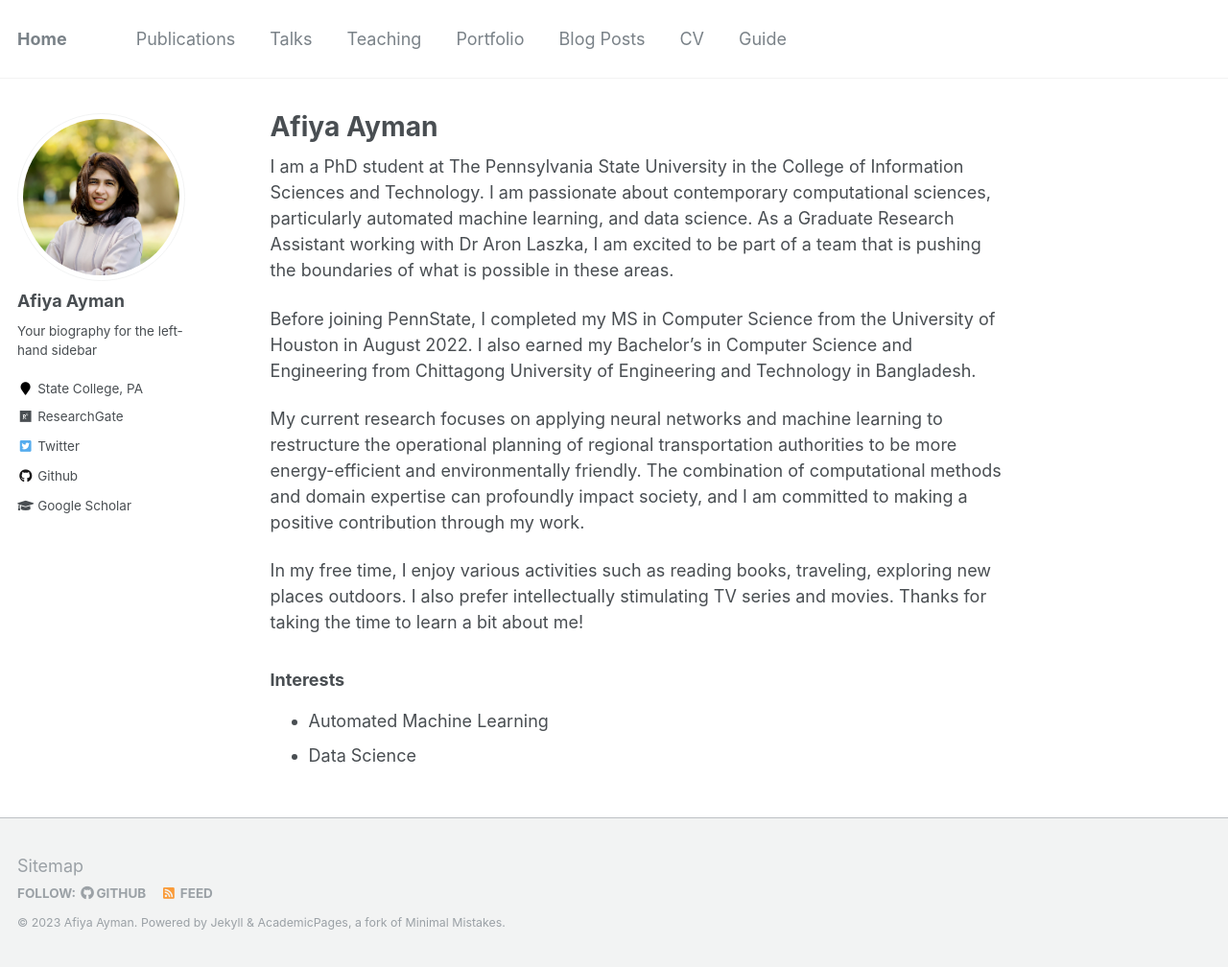
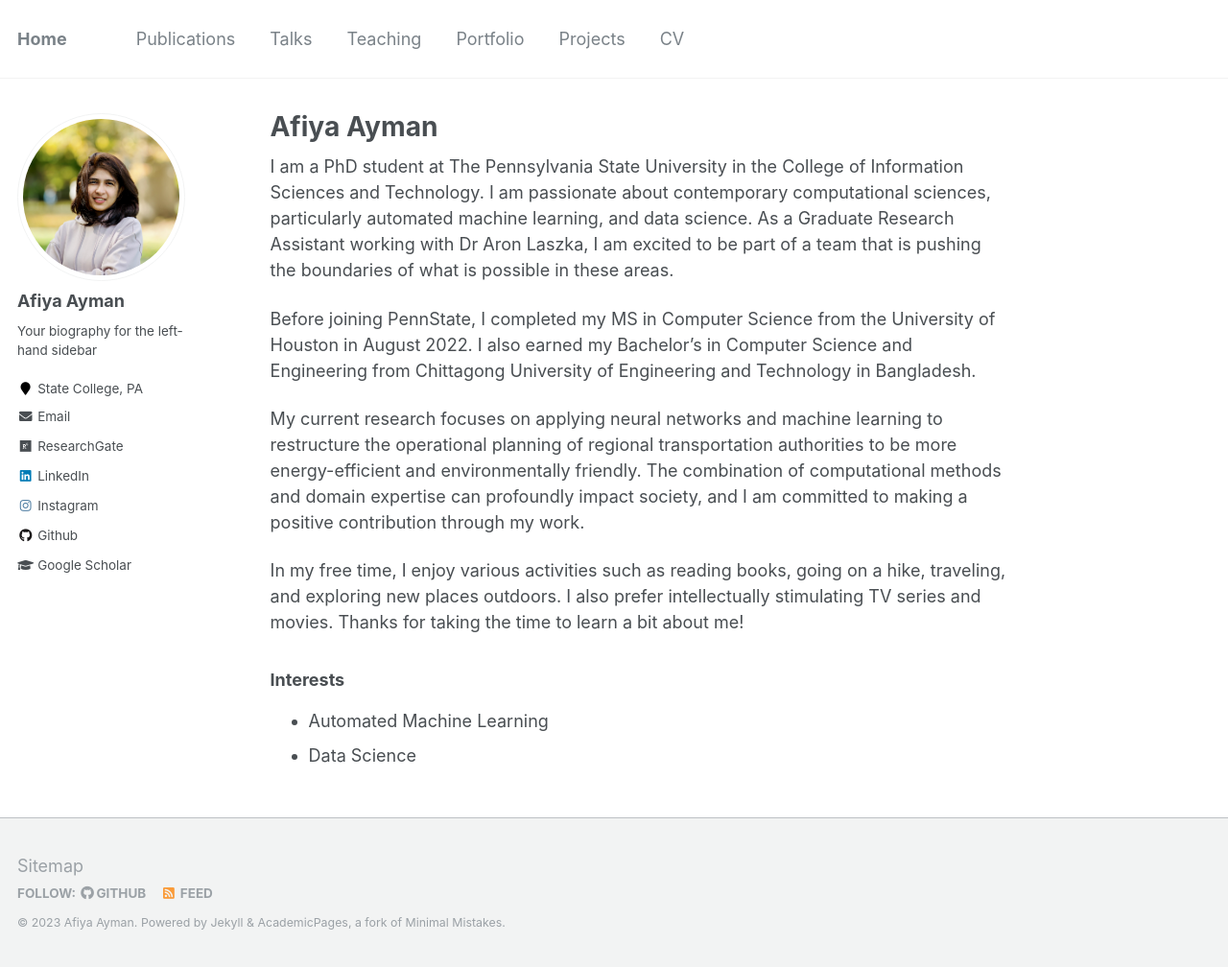
Before and after one commit to AfiyaAyman/AfiyaAyman.github.io, a Jekyll site: the page built from _pages/about.md, in a window 1280 px wide and 1008 px high. Shown: the whole window at 96% size. Built offline with Jekyll 4.4.1, drawn with Linux system fonts in a browser that asks for light colours; part of the change alters nothing that is shown.

Commit message:
Updated About-Me

```diff
--- a/_config.yml
+++ b/_config.yml
@@ -87,7 +87,7 @@ author:
   employer         :
   pubmed           : #"https://www.ncbi.nlm.nih.gov/pubmed/?term=john+snow"
   googlescholar    : "https://scholar.google.com/citations?user=jlVaN9IAAAAJ&hl=en"
-  email            :
+  email            : "afiya.ayman17@gmail.com"
   researchgate     :  https://www.researchgate.net/profile/Afiya-Ayman
   uri              :
   bitbucket        :
@@ -99,17 +99,17 @@ author:
   github           : "AfiyaAyman"
   google_plus      :
   keybase          :
-  instagram        :
+  instagram        : "https://www.instagram.com/ayman_abstractagram/"
   impactstory      : #"https://profiles.impactstory.org/u/xxxx-xxxx-xxxx-xxxx"
   lastfm           :
-  linkedin         :
+  linkedin         : "https://www.linkedin.com/in/afiya-ayman-a77281112/"
   orcid            : #"http://orcid.org/yourorcidurl"
   pinterest        :
   soundcloud       :
   stackoverflow    : # http://stackoverflow.com/users/123456/username
   steam            :
   tumblr           :
-  twitter          : "replacethistwitterhandle"
+  twitter          : #"replacethistwitterhandle"
   vine             :
   weibo            :
   xing             :
--- a/_data/navigation.yml
+++ b/_data/navigation.yml
@@ -12,11 +12,14 @@ main:
   - title: "Portfolio"
     url: /portfolio/
 
-  - title: "Blog Posts"
-    url: /year-archive/
+  - title: "Projects"
+    url: /projects/
+
+#  - title: "Blog Posts"
+#    url: /year-archive/
 
   - title: "CV"
     url: /cv/
 
-  - title: "Guide"
-    url: /markdown/
+#  - title: "Guide"
+#    url: /markdown/
--- a/_pages/about.md
+++ b/_pages/about.md
@@ -14,7 +14,7 @@ Before joining PennState, I completed my MS in Computer Science from the Univers
 
 My current research focuses on applying neural networks and machine learning to restructure the operational planning of regional transportation authorities to be more energy-efficient and environmentally friendly. The combination of computational methods and domain expertise can profoundly impact society, and I am committed to making a positive contribution through my work.
 
-In my free time, I enjoy various activities such as reading books, traveling, exploring new places outdoors.  I also prefer intellectually stimulating TV series and movies. Thanks for taking the time to learn a bit about me!
+In my free time, I enjoy various activities such as reading books, going on a hike, traveling, and exploring new places outdoors.  I also prefer intellectually stimulating TV series and movies. Thanks for taking the time to learn a bit about me!
 
 [//]: # (I have a particular interest in fiction books and I like to explore new places outdoors. I also prefer intellectually stimulating TV series and movies. )
 ### Interests
```
